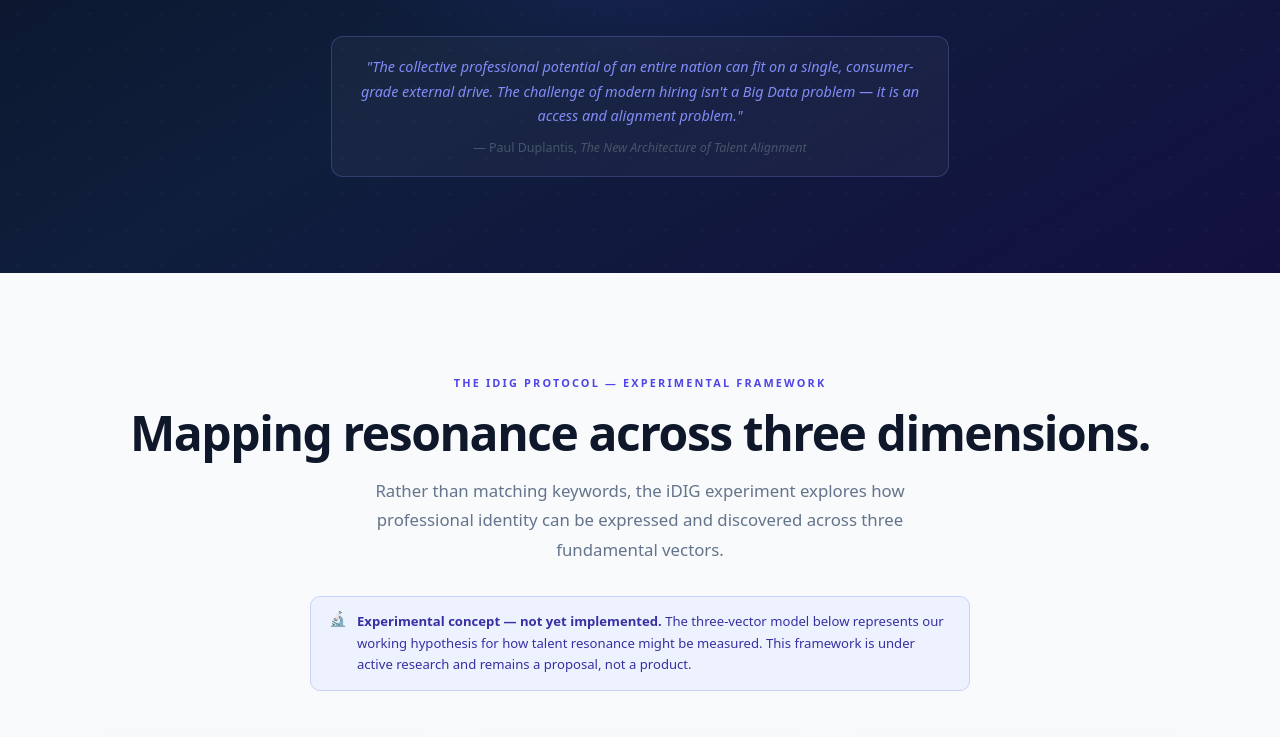
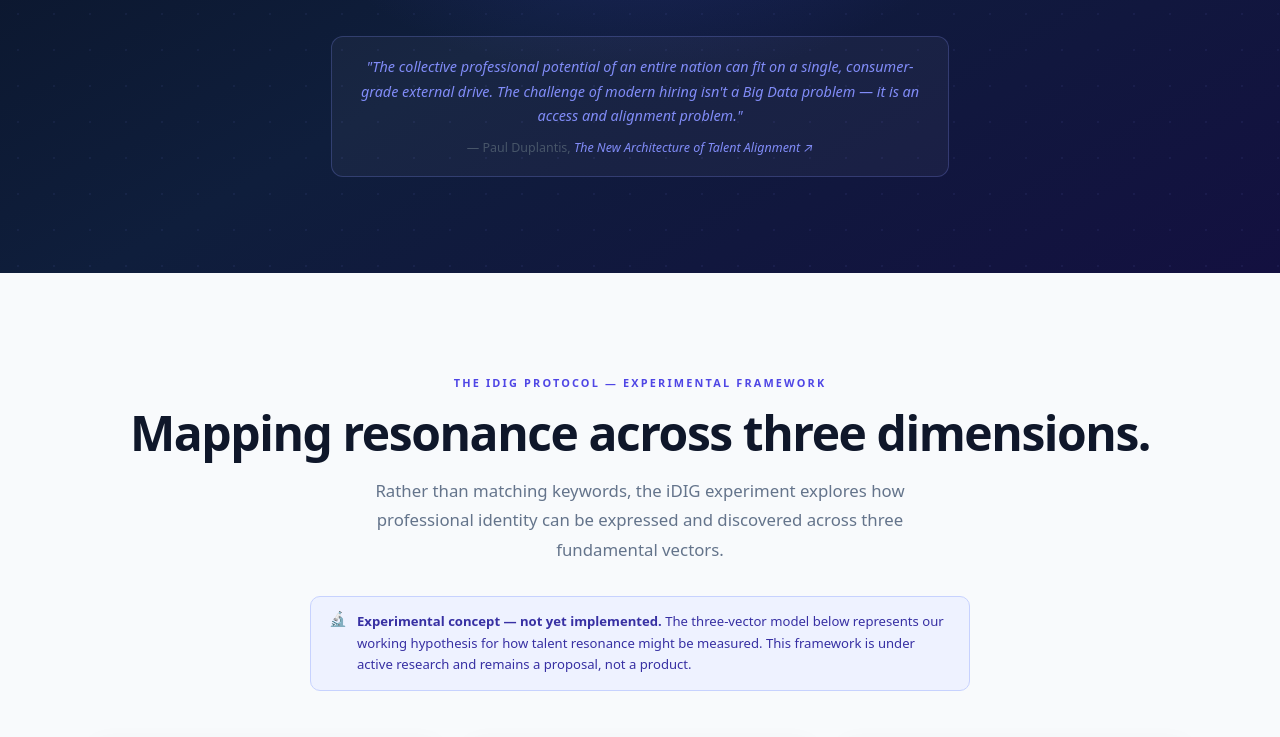
Before and after one commit to theresonantbuilder/hiring-signals, a React (Vite) app: page / in a window 1280 px wide. Shown: the part 2140-2877 px from the top of the page. Built offline with nearby package versions, Linux system fonts and the light colour scheme.

Commit message:
updated blog link

```diff
--- a/src/Home.jsx
+++ b/src/Home.jsx
@@ -327,7 +327,15 @@ const Home = () => (
             hiring isn't a Big Data problem — it is an access and alignment problem."
           </p>
           <p style={{ margin: "10px 0 0", fontSize: "0.78rem", color: "#475569" }}>
-            — Paul Duplantis, <em>The New Architecture of Talent Alignment</em>
+            — Paul Duplantis,{" "}
+            <a
+              href="https://www.i-dig.io/theresonantbuilders/the-new-architecture"
+              target="_blank"
+              rel="noopener noreferrer"
+              style={{ color: t.indigoLight, textDecoration: "none", fontStyle: "italic" }}
+            >
+              The New Architecture of Talent Alignment ↗
+            </a>
           </p>
         </div>
       </div>
@@ -651,7 +659,14 @@ const Home = () => (
         </blockquote>
         <p style={{ fontSize: "0.88rem", color: t.text500, margin: 0 }}>
           Paul Duplantis —{" "}
-          <em>The New Architecture of Talent Alignment</em>
+          <a
+            href="https://www.i-dig.io/theresonantbuilders/the-new-architecture"
+            target="_blank"
+            rel="noopener noreferrer"
+            style={{ color: t.blue, textDecoration: "none" }}
+          >
+            <em>The New Architecture of Talent Alignment</em> ↗
+          </a>
         </p>
       </div>
     </section>
```
